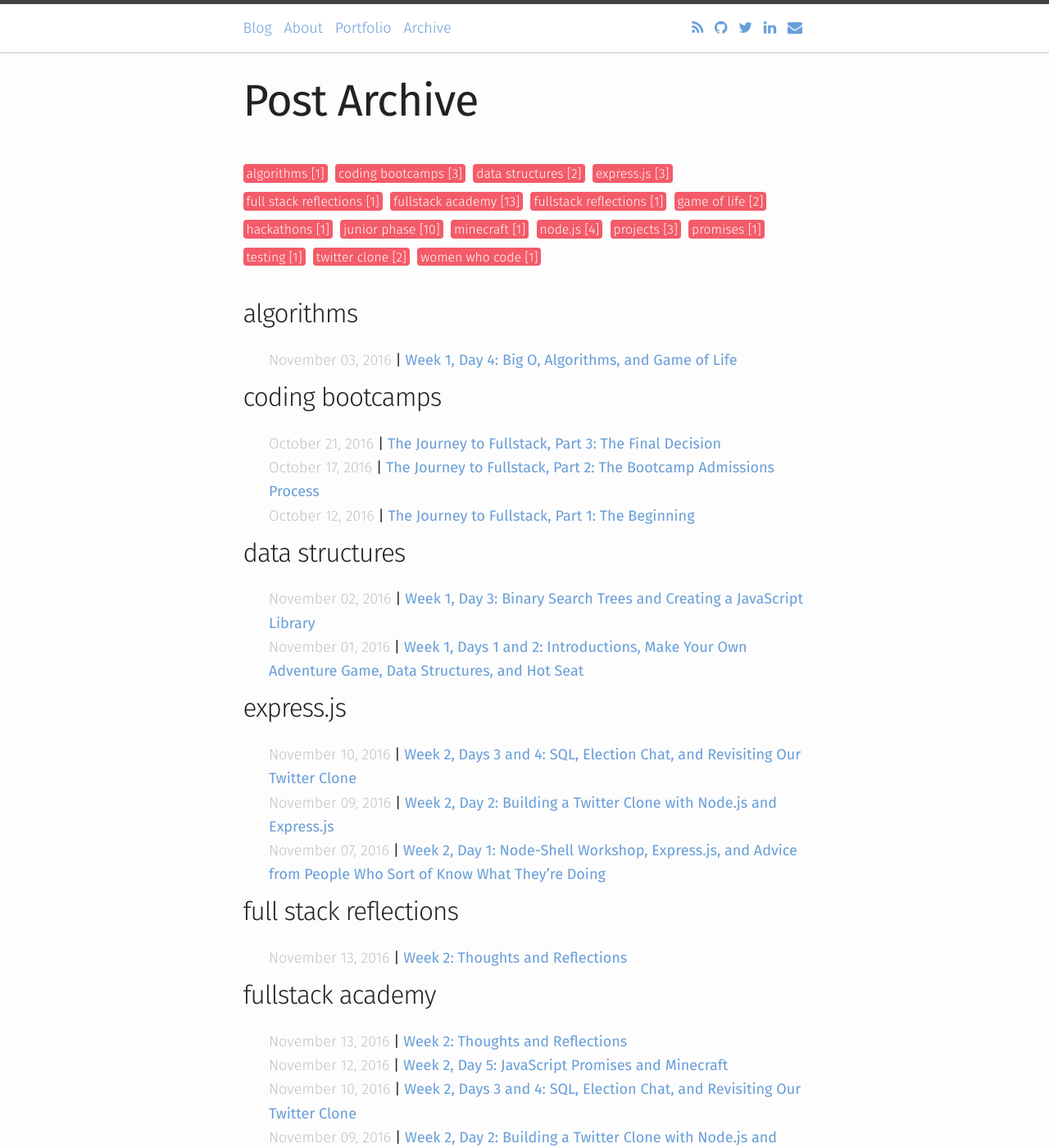
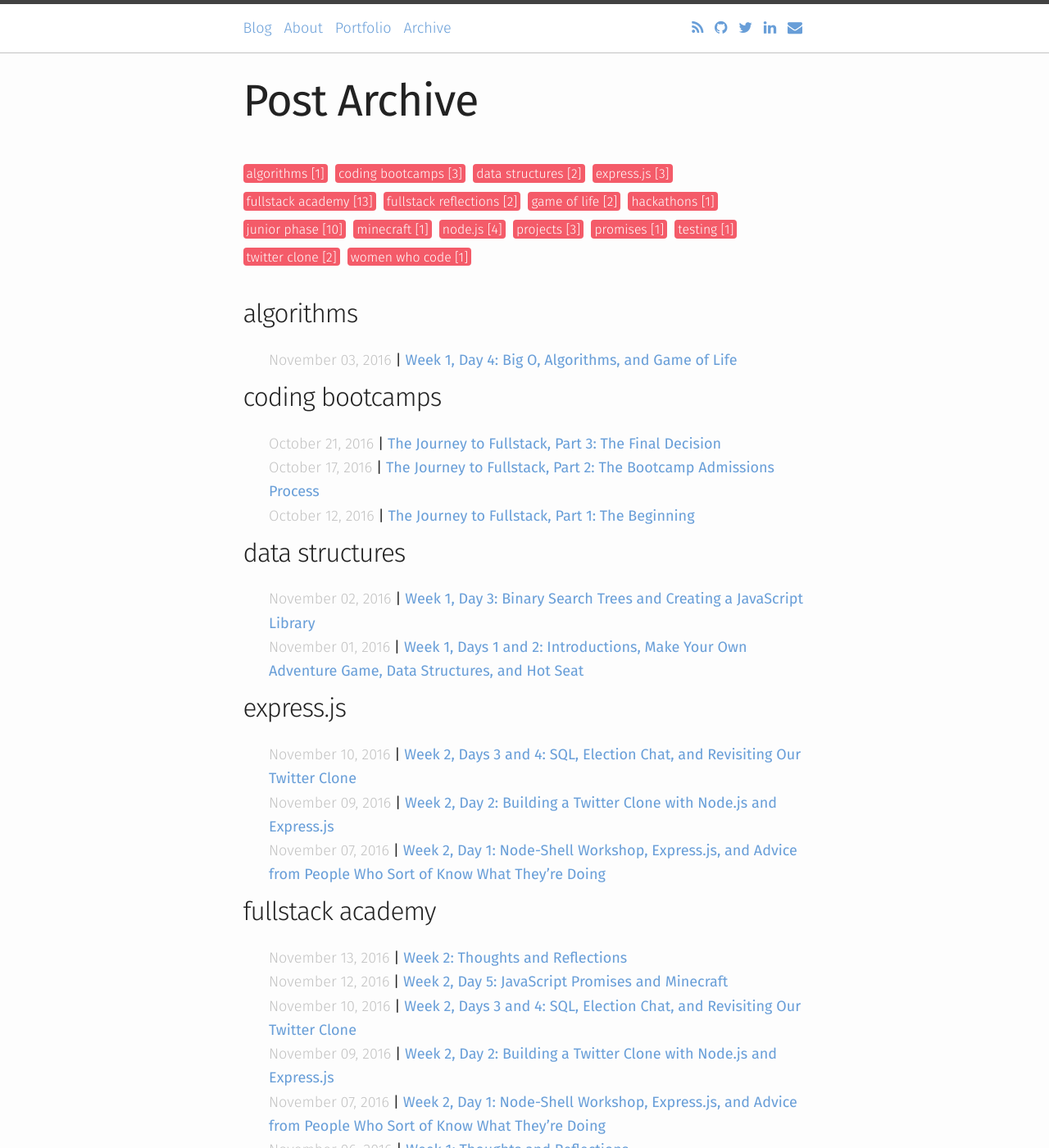
Before and after one commit to bethqiang/bethqiang.github.io, a Jekyll site: the page built from tags/index.html, in a window 1280 px wide and 1400 px high. Shown: the whole window at 82% size. Built offline with Jekyll 4.4.1, drawn with Linux system fonts in a browser that asks for light colours; nearby versions of some CDN libraries; some of the changed text lies outside the part shown.

Commit message:
Edit tags in 2016-11-13

```diff
--- a/_posts/2016-11-13-fullstack-academy-week-2.md
+++ b/_posts/2016-11-13-fullstack-academy-week-2.md
@@ -4,7 +4,7 @@ comments: true
 title: "Week 2: Thoughts and Reflections"
 date: 2016-11-13 16:30:00 -0500
 description:
-tags: [fullstack academy, junior phase, full stack reflections]
+tags: [fullstack academy, junior phase, fullstack reflections]
 ---
 
 ### The Week By the Numbers:
```
